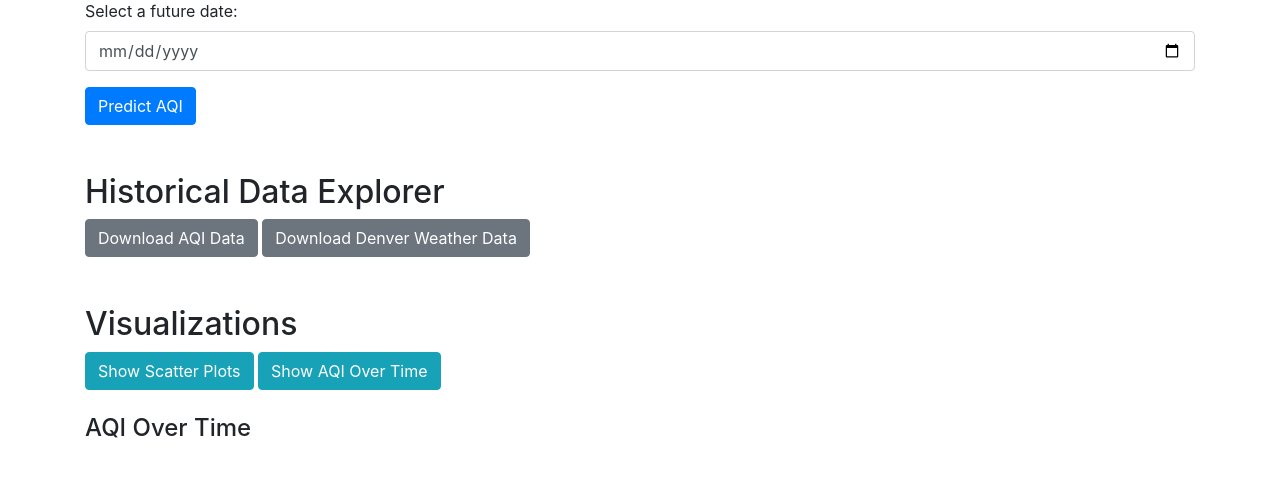
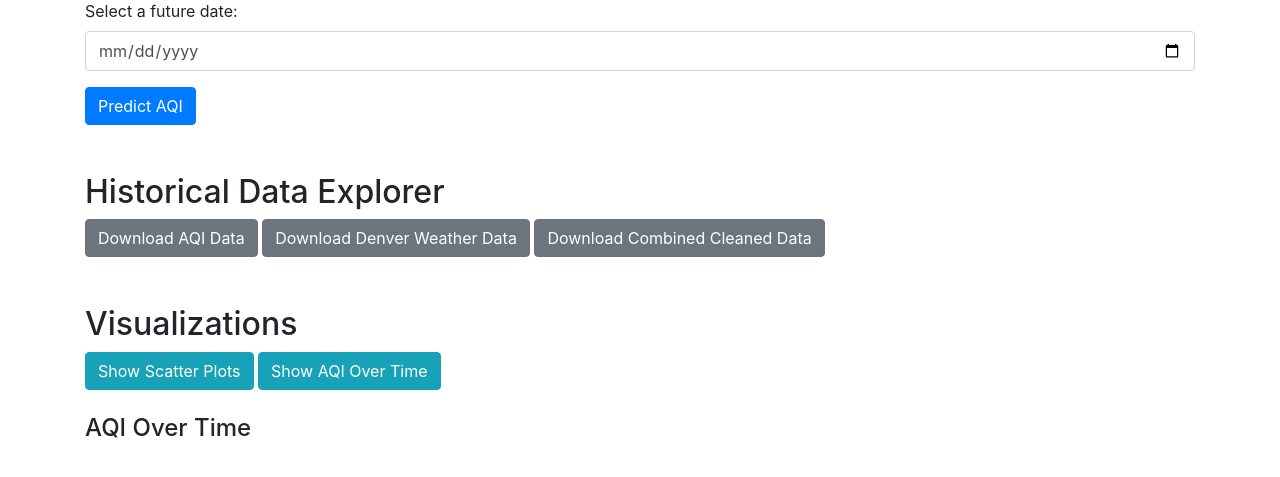
Before and after one commit to cberg5/DenverAQIPrediction, a Flask app: page / in a window 1280 px wide. Shown: the part 113-590 px from the top of the page. Run offline with Flask 3, Linux system fonts and the light colour scheme; parts of the project's set-up code (start-up, migrations or seed data) failed here and were passed over; some libraries are stand-ins or nearby versions.

Commit message:
added button to download cleaned data

```diff
--- a/web_app/routes.py
+++ b/web_app/routes.py
@@ -149,6 +149,17 @@ def download_weather_data():
         print(f"Error downloading weather data: {e}")
         return jsonify({"error": "Failed to download weather data"}), 500
 
+@main.route('/download_cleaned_data', methods=['GET'])
+def download_cleaned_data():
+    try:
+        cleaned_data = download_file_from_gcs(bucket_name, historical_data_file_path)
+
+        csv_stream = io.BytesIO(cleaned_data)
+
+        return send_file(csv_stream, mimetype='text/csv', as_attachment=True, download_name='combined_cleaned_data.csv')
+    except Exception as e:
+        print(f"Error downloading combined cleaned data: {e}")
+        return jsonify({"error": "Failed to download combined cleaned data"}), 500
 
 @main.route('/plot_scatter', methods=['GET'])
 def plot_scatter_route():
--- a/web_app/templates/index.html
+++ b/web_app/templates/index.html
@@ -22,6 +22,7 @@
             <h2>Historical Data Explorer</h2>
             <button id="download-aqi-data" class="btn btn-secondary">Download AQI Data</button>
             <button id="download-weather-data" class="btn btn-secondary">Download Denver Weather Data</button>
+            <button id="download-cleaned-data" class="btn btn-secondary">Download Combined Cleaned Data</button>
         </div>
 
         <div class="mt-5">
@@ -60,6 +61,10 @@
                 window.open('/download_weather_data', '_blank');
             });
 
+            $('#download-cleaned-data').on('click', function() {
+                window.open('/download_cleaned_data', '_blank');
+            });
+
             $(document).ready(function() {
                 $('#show-scatter-plot').on('click', function() {
             window.open('/plot_scatter', '_blank');
```
